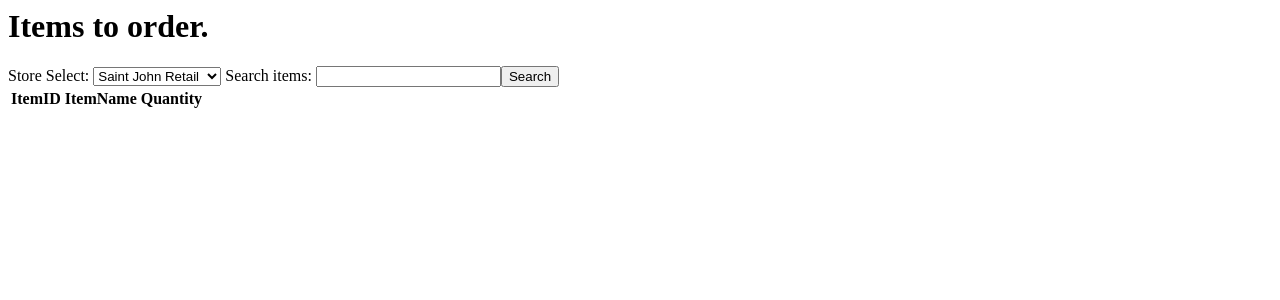
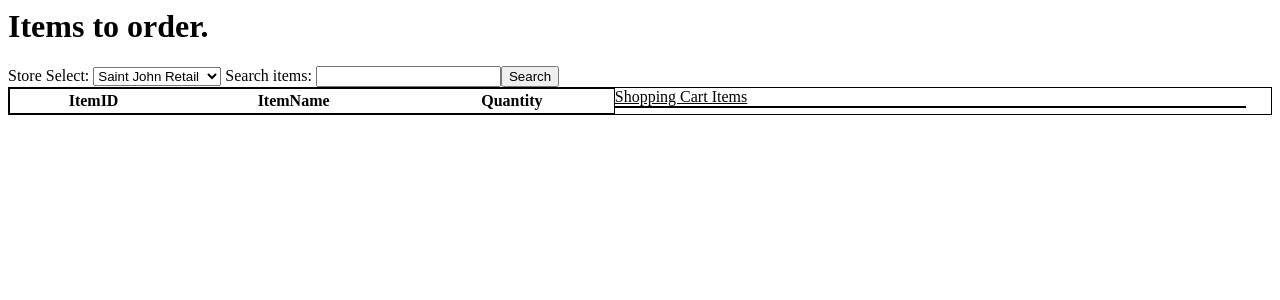
Before and after one commit to C-Sweet-Person/ISDP-CliffordBenson-Sweet, a PHP site: page /webOrder.php in a window 1280 px wide. Shown: the top 300 px of the page. Run offline with PHP 8.4, Linux system fonts and the light colour scheme; data comes from the database, SQL or seed files in the repository; data that the repository does not hold is empty.

Commit message:
Fixed CSS on the shopping cart

```diff
--- a/web/webOrder.php
+++ b/web/webOrder.php
@@ -8,13 +8,34 @@
         display:none;
         color:red;
     }
+    #contentArea
+    {
+    border: solid thin black;
+    overflow:hidden;
+    }
+    #tableItems
+    {
+        border: solid thin black;
+        width: 48%;
+        float: left;
+    }
+    #shoppingCartItems
+    {
+        width:50%;
+        border: solid thin black;
+        float: left;
+    }
+
     </style>
 </head>
 <body>
 <h1>Items to order.</h1>
 <label for="storeSelect">Store Select: </label><select name="Store" id="storeSelect"></select>
 <label for="itemSearch">Search items: </label><input type ="text" id="itemSearch"><button id="searchButton">Search</button>
+<div id="contentArea">
 <table id="tableItems"></table>
+<div id="Shipping"><u>Shopping Cart Items</u><table id="shoppingCartItems"></table></div>
 <script src="scripts/webOrdering.js"></script>
+</div>
 </body>
 </html>
```
